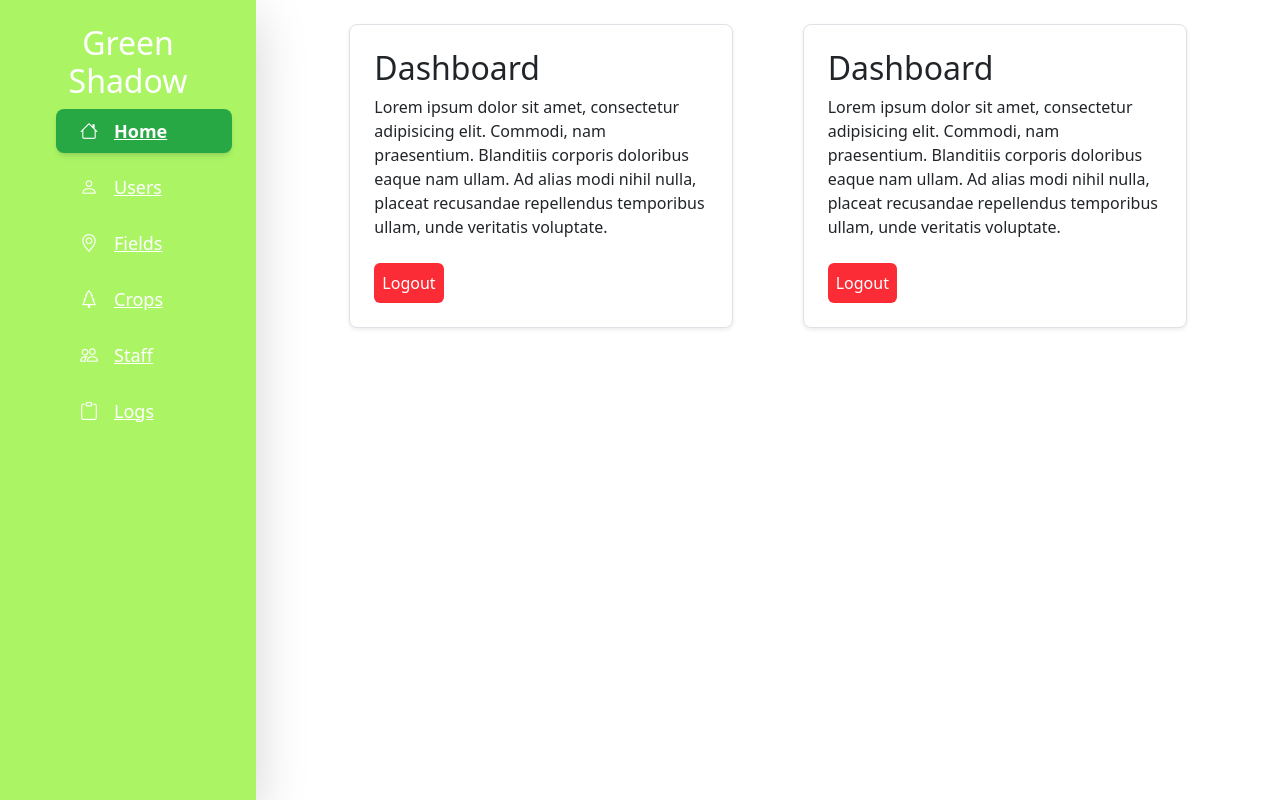
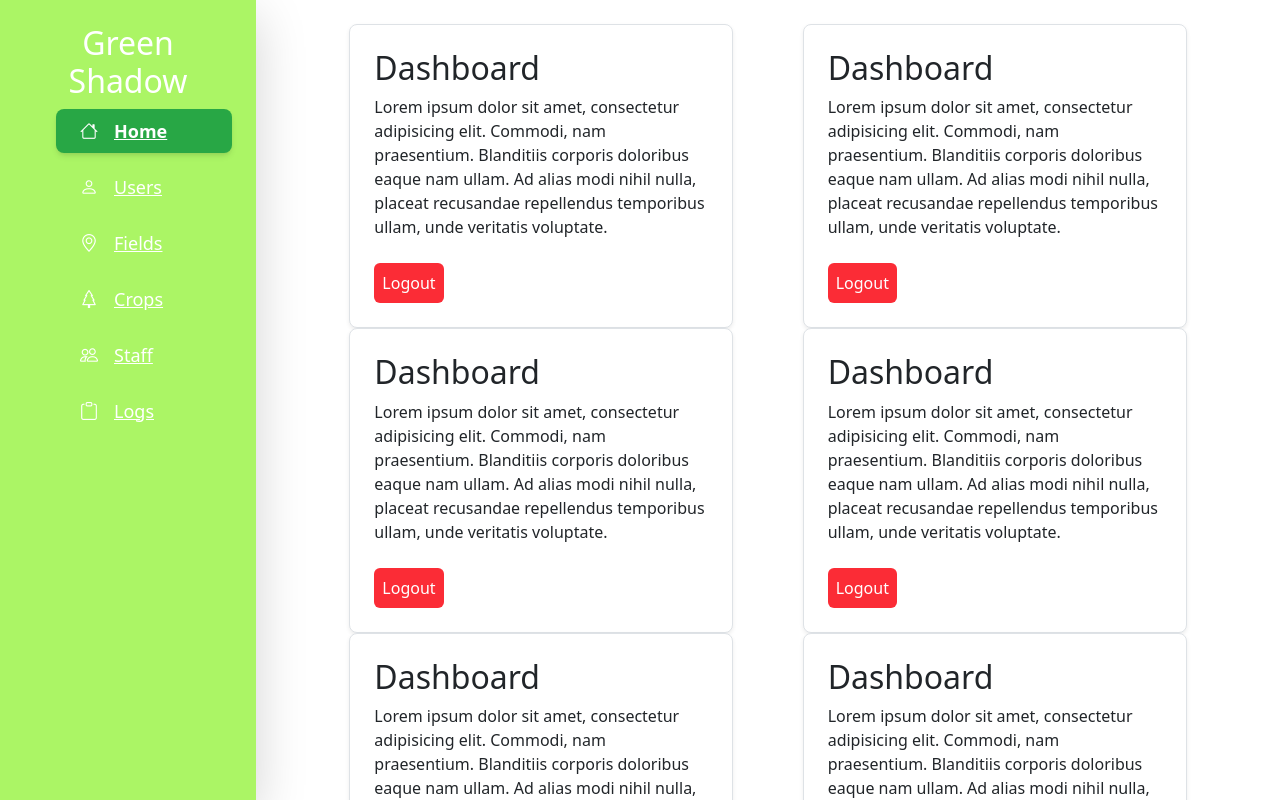
Before and after one commit to lahirurodrigo/GreenShadowCropMonitoringSystemByreact, a React (Vite) app: page / in a window 1280 px wide. Built offline with nearby package versions, Linux system fonts and the light colour scheme; sample sign-in values are in the browser's storage.

Commit message:
add some styles

```diff
--- a/src/components/RootLayout.tsx
+++ b/src/components/RootLayout.tsx
@@ -3,13 +3,13 @@ import Sidebar from "./Sidebar.tsx";
 
 const RootLayout = () => {
     return (
-        <div className="flex h-screen">
+        <div className="flex h-screen overflow-hidden">
             {/* Sidebar */}
             <Sidebar/>
 
             {/* Main Content */}
-            <main className="flex-1 p-6">
-                <Outlet /> {/* Renders child routes like Dashboard */}
+            <main className="flex-1 p-6 overflow-y-auto h-screen scrollbar-hide">
+                <Outlet /> {/* Renders child routes */}
             </main>
         </div>
     );
--- a/src/index.css
+++ b/src/index.css
@@ -1 +1,6 @@
 @import "tailwindcss";
+
+/* Hide scrollbar for WebKit browsers (Chrome, Safari) */
+.scrollbar-hide::-webkit-scrollbar {
+    display: none;
+}
--- a/src/pages/Dashboard.tsx
+++ b/src/pages/Dashboard.tsx
@@ -33,6 +33,38 @@ const Dashboard = () => {
                 </button>
             </CardComponent>
 
+            <CardComponent>
+                <h2 className="text-xl font-bold">Dashboard</h2>
+                <p>Lorem ipsum dolor sit amet, consectetur adipisicing elit. Commodi, nam praesentium. Blanditiis corporis doloribus eaque nam ullam. Ad alias modi nihil nulla, placeat recusandae repellendus temporibus ullam, unde veritatis voluptate.</p>
+                <button onClick={handleLogout} className="bg-red-500 text-white p-2 mt-2 rounded">
+                    Logout
+                </button>
+            </CardComponent>
+
+            <CardComponent>
+                <h2 className="text-xl font-bold">Dashboard</h2>
+                <p>Lorem ipsum dolor sit amet, consectetur adipisicing elit. Commodi, nam praesentium. Blanditiis corporis doloribus eaque nam ullam. Ad alias modi nihil nulla, placeat recusandae repellendus temporibus ullam, unde veritatis voluptate.</p>
+                <button onClick={handleLogout} className="bg-red-500 text-white p-2 mt-2 rounded">
+                    Logout
+                </button>
+            </CardComponent>
+
+            <CardComponent>
+                <h2 className="text-xl font-bold">Dashboard</h2>
+                <p>Lorem ipsum dolor sit amet, consectetur adipisicing elit. Commodi, nam praesentium. Blanditiis corporis doloribus eaque nam ullam. Ad alias modi nihil nulla, placeat recusandae repellendus temporibus ullam, unde veritatis voluptate.</p>
+                <button onClick={handleLogout} className="bg-red-500 text-white p-2 mt-2 rounded">
+                    Logout
+                </button>
+            </CardComponent>
+
+            <CardComponent>
+                <h2 className="text-xl font-bold">Dashboard</h2>
+                <p>Lorem ipsum dolor sit amet, consectetur adipisicing elit. Commodi, nam praesentium. Blanditiis corporis doloribus eaque nam ullam. Ad alias modi nihil nulla, placeat recusandae repellendus temporibus ullam, unde veritatis voluptate.</p>
+                <button onClick={handleLogout} className="bg-red-500 text-white p-2 mt-2 rounded">
+                    Logout
+                </button>
+            </CardComponent>
+
         </div>
     );
 };
```
